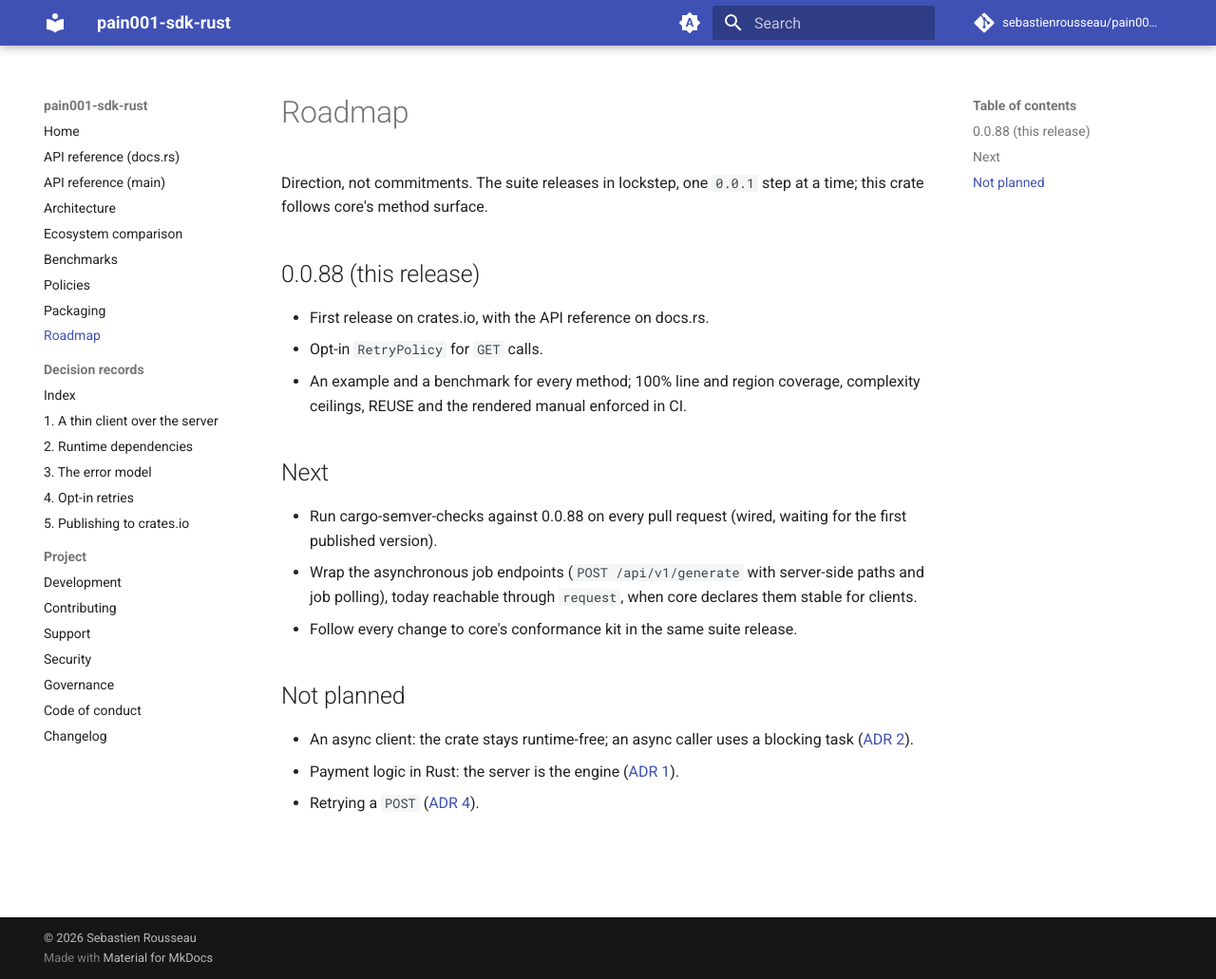
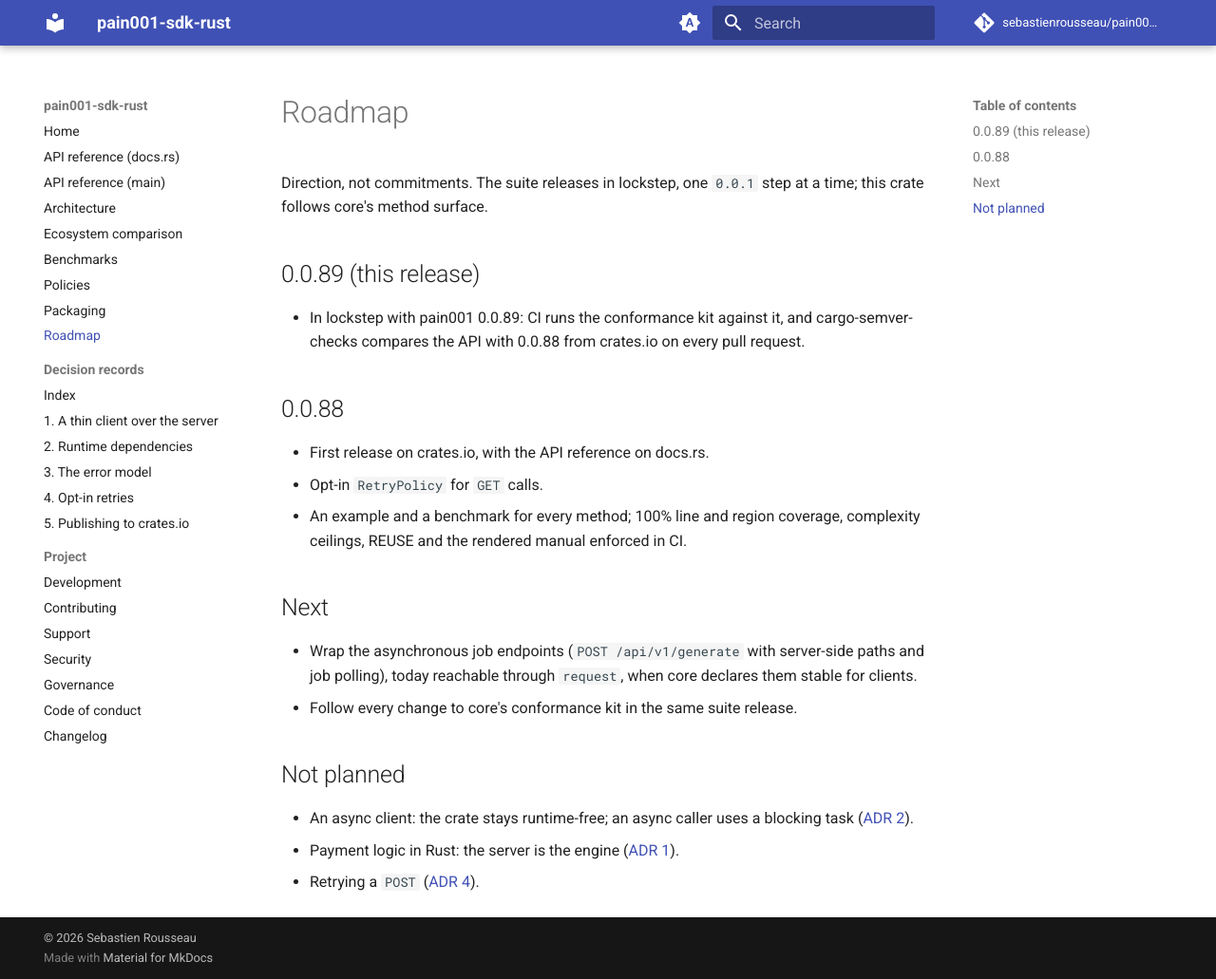
Before and after one commit to sebastienrousseau/pain001-sdk-rust, an MkDocs documentation site: the page built from docs/ROADMAP.md, in a window 1280 px wide and 1031 px high. Shown: the whole window at 95% size. Built offline with MkDocs 1.6.1 and Material for MkDocs 9.7.7, drawn with Linux system fonts in a browser that asks for light colours; comment, search, counter and statistics services are not loaded.

Commit message:
docs: state the 0.0.88 release in the past tense
pain001-sdk 0.0.88 is on crates.io (tagged and published 2026-11-14),
but the README still said it was the first release "before it is out",
the roadmap listed cargo-semver-checks as waiting for a first published
version, the development guide said none of the maintainer settings
existed, and the Makefile comment and CI step name said "(none yet)".
The PR's CI log shows the API check already compares with 0.0.88.

The roadmap gains a 0.0.89 section; the 0.0.88 one keeps what that
release shipped.

Assisted-by: Claude Code:claude-opus-5-5
Co-Authored-By: Claude Opus 5.5 <noreply@anthropic.com>
Signed-off-by: Sebastien Rousseau <sebastienrousseau@users.noreply.github.com>

```diff
--- a/docs/ROADMAP.md
+++ b/docs/ROADMAP.md
@@ -5,7 +5,13 @@
 Direction, not commitments. The suite releases in lockstep, one `0.0.1`
 step at a time; this crate follows core's method surface.
 
-## 0.0.88 (this release)
+## 0.0.89 (this release)
+
+- In lockstep with pain001 0.0.89: CI runs the conformance kit against
+  it, and cargo-semver-checks compares the API with 0.0.88 from
+  crates.io on every pull request.
+
+## 0.0.88
 
 - First release on crates.io, with the API reference on docs.rs.
 - Opt-in `RetryPolicy` for `GET` calls.
@@ -15,8 +21,6 @@ step at a time; this crate follows core's method surface.
 
 ## Next
 
-- Run cargo-semver-checks against 0.0.88 on every pull request (wired,
-  waiting for the first published version).
 - Wrap the asynchronous job endpoints (`POST /api/v1/generate` with
   server-side paths and job polling), today reachable through `request`,
   when core declares them stable for clients.
```
Also changed, not shown: CHANGELOG.md (+6 -0 lines), DEVELOPMENT.md (+2 -2 lines), README.md (+2 -2 lines), 2 other files.
